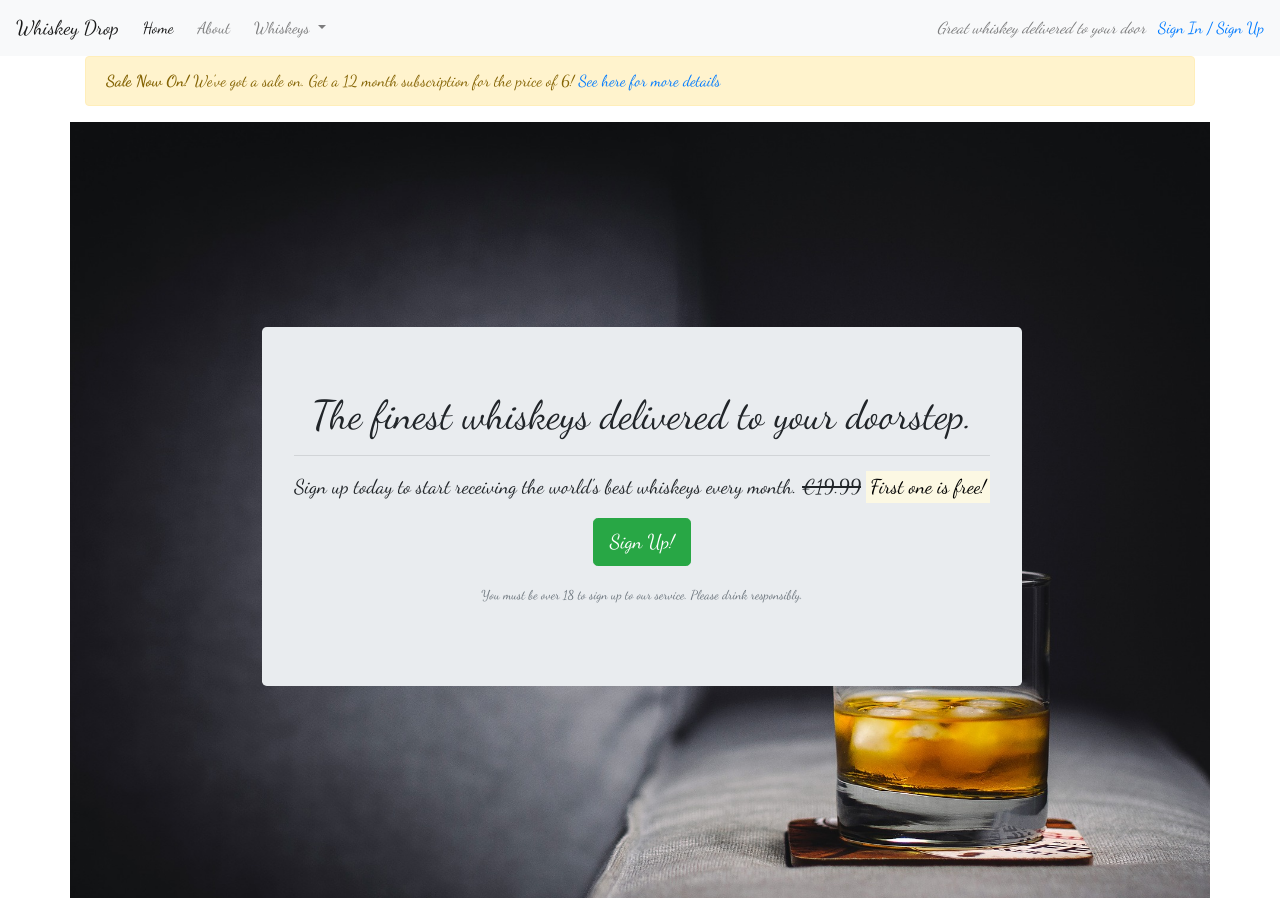
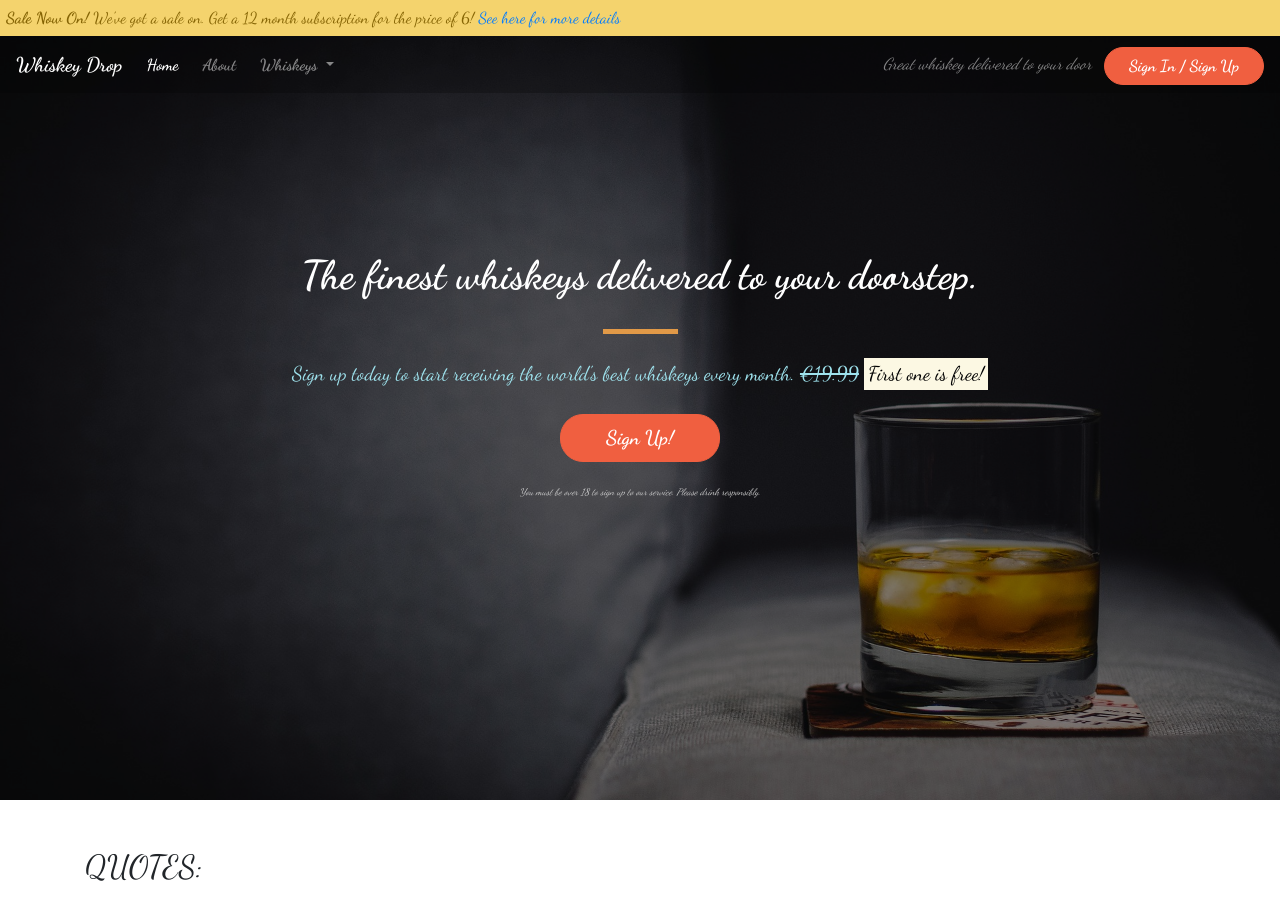
Before and after one commit to SiobhanBaines/BootstrapWhiskey, a plain HTML site: page index.html in a window 1280 px wide. Shown: the top 898 px of the page. Drawn offline with nearby package versions, Linux system fonts and the light colour scheme.

Commit message:
styling changes as per lesson

```diff
--- a/css/style.css
+++ b/css/style.css
@@ -2,8 +2,18 @@ body {
  font-family: 'Dancing Script', cursive;
 }
 
-.alert-container{}
+.alert-container .col-12{
+    padding-left: 0;
+    padding-right: 0;
+}
 
+.site-wide-alert {
+    border-radius: 0;
+    margin-bottom: 0;
+    padding: 5px;
+    background-color: #f4d36d;
+    border-color: #f4d36d;
+}
 .callout-container{
     height: 100vh;
     background: url("../images/whiskey-background.jpg") no-repeat bottom right fixed;
@@ -14,8 +24,96 @@ body {
   display: flex;
   align-items: center;
   justify-content: center;
+
+  position: relative;
+}
+.opaque-overlay {
+    position: absolute;
+    top: 0;
+    left: 0;
+    height: 100%;
+    width: 100%;
+    background-color: rgba(0,0,0,.5);
 }
 
 .quotes-container{}
 
 .features-container{}
+
+/* Navbar */
+.navalert-container{
+    position:absolute;
+    top: 0;
+    left: 0;
+    padding-left: 0;
+    padding-right: 0;
+    z-index: 1;
+}
+
+.navbar {
+    margin-bottom: 0;
+    border: 0;
+    width: 100%;
+    background-color: rgba(0,0,0,.25);
+}
+
+.navbar .navbar-toggler {
+    border: 0;
+}
+.navbar-dark .navbar-brand {
+    font-weight: bold;
+}
+.navbar .navbar-nav a {
+    font-weight: bold;
+}
+
+/*block dividers */
+.block-divider {
+    width: 75px;
+    height: 5px;
+    border: 0;
+
+}
+.block-divider--orange {
+        background-color: #e19947;
+}
+.block-divider--short {
+    width: 35px;
+}
+/*Jumbotron*/
+.jumbotron {
+    background-color: transparent;
+}
+.jumbotron-header{
+   color: white;
+   font-weight: bold;
+   margin-bottom: 30px;
+}
+.jumbotron .lead {
+    margin: 25px 0;
+    color: #9ee2ed;
+}
+.jumbotron small{
+    font-size: 60%;
+    font-style: italic;
+    color: #d0d0d0;
+}
+
+/* Buttons */
+.btn--cta {
+    font-weight: bold;
+    border-radius: 23px;
+    width: 160px;
+}
+.btn--red {
+    color: white;
+    background-color: #f05f40;
+    border-color: #f05f40;
+}
+.btn--red:hover,
+.btn--red:active,
+.btn--red:focus,
+.btn--red:active:focus {
+    background-color: #c0482e;
+    border-color: #c0482e;
+}
--- a/index.html
+++ b/index.html
@@ -16,7 +16,17 @@
 
 <body>
     <!--Nav-->
-    <nav class="navbar navbar-light navbar-expand-sm bg-light">
+    <div class="container-fluid navalert-container">
+    <div class="container-fluid alert-container">
+        <div class="row d-none d-sm-block">
+            <div class="col-12">
+                <div class="site-wide-alert alert alert-warning">
+                    <strong>Sale Now On!</strong> We've got a sale on. Get a 12 month subscription for the price of 6! <a href="">See here for more details</a>
+                </div>
+            </div>
+        </div>
+    </div>
+        <nav class="navbar navbar-dark navbar-expand-sm">
             <a href="/" class="navbar-brand">
                         Whiskey Drop</a>
 
@@ -44,20 +54,14 @@
             </div>
             <div class="d-none d-md-block">
                 <p class="navbar-text my-auto mr-2"><i>Great whiskey delivered to your door</i></p>
-            <a href="/login">Sign In / Sign Up</a>
+                <a href="/login" class="btn btn--cta btn--red">Sign In / Sign Up</a>
+            </div>
+        </nav>
     </div>
     <!--</div>-->
-    </nav>
-    <div class="container alert-container">
-        <div class="row d-none d-sm-block">
-            <div class="col-12">
-                <div class="alert alert-warning">
-                    <strong>Sale Now On!</strong> We've got a sale on. Get a 12 month subscription for the price of 6! <a href="">See here for more details</a>
-                </div>
-            </div>
-        </div>
-    </div>
-    <div class="container callout-container">
+
+
+    <div class="container-fluid callout-container">
         <!-- Callout -->
         <div class="opaque-overlay">&nbsp;</div>
         <div class="row">
@@ -69,7 +73,7 @@
                         <s class="d-none d-sm-inline">€19.99</s>
                         <span class="d-inline d-sm-none"><br></span>
                         <strong><mark>First one is free!</mark></strong></p>
-                    <p><button class="btn btn-lg btn-success" data-toggle="modal" data-target="#signUpModal">Sign Up!</button></p>
+                    <p><button class="btn btn-lg btn--cta btn--red" data-toggle="modal" data-target="#signUpModal">Sign Up!</button></p>
                     <p class="text-muted"><small>You must be over 18 to sign up to our service. Please drink responsibly.</small></p>
                 </section>
             </div>
```
Lines whose indentation alone changed are shown as unchanged.
